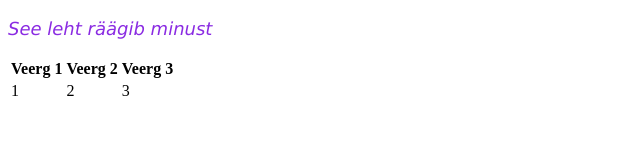
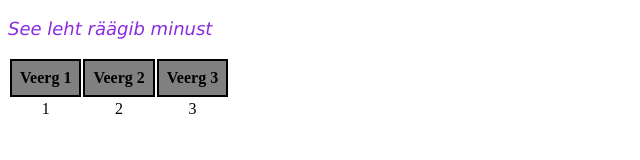
Before and after one commit to ddmxsr/sissejuhatuserialasse-praks, a plain HTML site: page about.html in a window 1280 px wide. Shown: the whole page, without its empty margins (0-640 px from the left). Drawn offline with Linux system fonts and the light colour scheme.

Commit message:
Modify table

```diff
--- a/style.css
+++ b/style.css
@@ -21,6 +21,20 @@ img {
     border-style: outset;
 }
 
+th {
+    border-style: solid;
+    border-width: 2px;
+    border-color: black;
+    background-color: gray;
+    font-size: medium;
+    font-weight: bold;
+    padding: 8px;
+}
+
+td {
+    text-align: center;
+}
+
 
 @keyframes slideInFromLeft {
     0% {
```
